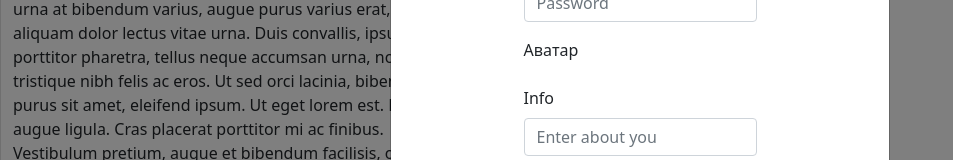
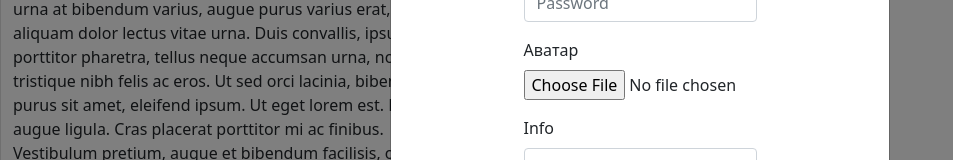
Before and after one commit to Sterioboy/Student-Invest, a React (Create React App) app in the folder my-app/: page /profile in a window 1280 px wide. Both pictures are taken after a click on the button "Edit". Shown: the part 507-667 px from the top of the page, without its empty margins (0-953 px from the left). Built offline with nearby package versions, Linux system fonts and the light colour scheme; no server answers.

Commit message:
profile photo

```diff
--- a/my-app/src/components/Profile/ProfileEdit.js
+++ b/my-app/src/components/Profile/ProfileEdit.js
@@ -56,8 +56,8 @@ function ProfileEdit() {
             </Form.Group>
 
             <Form.Group className="mb-3" controlId="">
-              <Form.Label>Аватар</Form.Label>
-              <InputGroup></InputGroup>
+              <Form.Label>Аватар</Form.Label><br/>
+              <input type='file' name='store_img'/>
             </Form.Group>
 
             <Form.Group className="mb-3" controlId="infoProfile">
```
